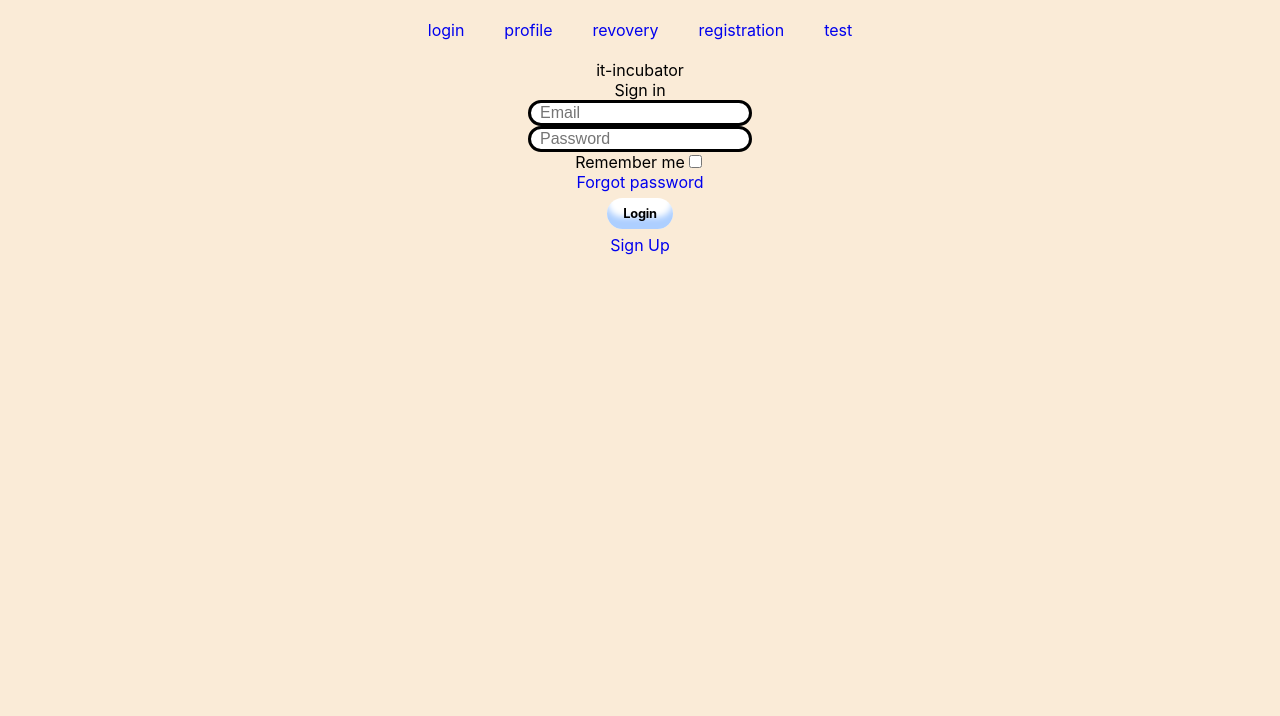
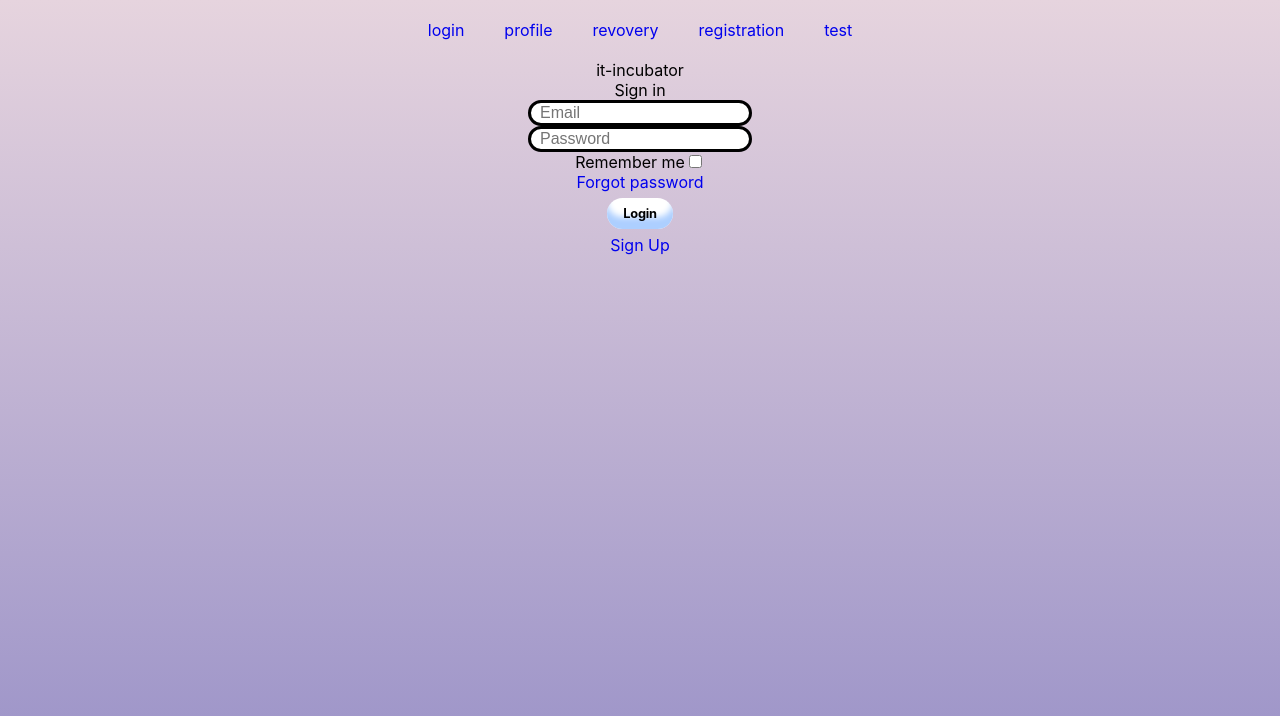
Before and after one commit to AleksMaifet/Cards, a React (Create React App) app: page /#/login in a window 1280 px wide. Shown: the top 716 px of the page. Built offline with nearby package versions, Linux system fonts and the light colour scheme; no server answers.

Commit message:
add checkMail Page + css

```diff
--- a/src/App.css
+++ b/src/App.css
@@ -3,7 +3,7 @@
 }
 body {
   min-height: 100vh;
-  background-color: antiquewhite;
+  background: linear-gradient(180deg, #E6D4DE 0%, #9890C7 100%);
 }
 
 a {
--- a/src/App.tsx
+++ b/src/App.tsx
@@ -3,10 +3,9 @@ import './App.css';
 import {Header} from "./components/Header/Header";
 import {RoutesBlock} from "./components/RoutesBlock/RoutesBlock";
 import {Load} from "./components/Pages/LoadPage/Load";
-import {useSelector} from "react-redux";
+import {useDispatch, useSelector} from "react-redux";
 import {AppStoreType} from "./components/store/store";
 import {apiLogin} from "./components/ApiRequests/apiLogin";
-import {useDispatch} from "react-redux";
 import {setUserData} from './components/Reducers/login-reducer';
 
 export const App = () => {
--- /dev/null
+++ b/src/components/Pages/CheckMailPage/CheckMail.module.css
@@ -0,0 +1,47 @@
+.checkMailBlock {
+    width: 413px;
+    height: 468px;
+    left: 434px;
+    top: 126px;
+    background: #F9F9FE;
+    border-radius: 8px;
+}
+.checkMailImageBlock {
+    margin-top: 96px;
+}
+.checkMailContainer {
+    display: flex;
+    justify-content: center;
+    min-height: 100vh;
+    align-items: center;
+}
+.checkMailTextBlock {
+    display: flex;
+    justify-content: center;
+    margin-top: 21px;
+}
+.checkMailTitle {
+    width: 139px;
+    height: 33px;
+    left: 571px;
+    top: 354px;
+    font-style: normal;
+    font-weight: 600;
+    font-size: 22px;
+    line-height: 33px;
+    text-align: right;
+    color: #2D2E46;
+}
+.checkMailText {
+    width: 328px;
+    height: 48px;
+    left: 476px;
+    top: 408px;
+    font-style: normal;
+    font-weight: normal;
+    font-size: 16px;
+    line-height: 24px;
+    text-align: center;
+    color: #2D2E46;
+    opacity: 0.7;
+}
--- /dev/null
+++ b/src/components/Pages/CheckMailPage/CheckMail.tsx
@@ -0,0 +1,24 @@
+import React from "react";
+import s from './CheckMail.module.css'
+import checkMailImage from '../../../images/Group 281.svg'
+
+
+export const CheckMail = () => {
+	return (
+		<div className={s.checkMailContainer}>
+			<div className={s.checkMailBlock}>
+				<div className={s.checkMailImageBlock}>
+					<img src={checkMailImage}/>
+				</div>
+				<div className={s.checkMailTextBlock}>
+					<h3 className={s.checkMailTitle}>
+						Check Email
+					</h3>
+				</div>
+				<div className={s.checkMailTextBlock}>
+					<p className={s.checkMailText} >We’ve sent an Email with instructions to example@mail.com</p>
+				</div>
+			</div>
+		</div>
+	)
+}
--- a/src/components/RoutesBlock/PrivetRoutes/ForgotPrivetRoute.tsx
+++ b/src/components/RoutesBlock/PrivetRoutes/ForgotPrivetRoute.tsx
@@ -11,7 +11,7 @@ export const ForgotPrivetRoute = ({children, ...rest}: PrivateRouterType) => {
 	const isRecovery = useSelector<AppStoreType, boolean>(state => state.forgot.isRecovery)
 
 	if (isRecovery) {
-		return <Navigate to='/test'/>
+		return <Navigate to='/check-mail'/>
 	}
 	return children
 }
--- a/src/components/RoutesBlock/RoutesBlock.tsx
+++ b/src/components/RoutesBlock/RoutesBlock.tsx
@@ -9,6 +9,7 @@ import {RegistrationContainer} from "../Pages/RegistPage/RegistContainer";
 import {Test} from "../Pages/TestPage/Test";
 import {ForgotPrivetRoute} from "./PrivetRoutes/ForgotPrivetRoute";
 import {NewPasswordPrivetRoute} from "./PrivetRoutes/NewPasswordPrivetRoute";
+import {CheckMail} from "../Pages/CheckMailPage/CheckMail";
 
 
 export const PATH = {
@@ -18,6 +19,7 @@ export const PATH = {
   RECOVERYPAGE: '/recovery',
   REGISTRATIONPAGE: '/regist',
   TESTPAGE: '/test',
+  CHECKMAIL:'/check-mail'
 }
 
 export const RoutesBlock = () => {
@@ -33,6 +35,7 @@ export const RoutesBlock = () => {
         <Route path={PATH.LOGINPAGE} element={<LoginContainer/>}/>
         <Route path={PATH.PROFILEPAGE} element={<Profile/>}/>
         <Route path={PATH.REGISTRATIONPAGE} element={<RegistrationContainer/>}/>
+        <Route path={PATH.CHECKMAIL} element={<CheckMail/>}/>
         <Route path={PATH.RECOVERYPAGE} element={
           <ForgotPrivetRoute>
             <Recovery/>
--- a/src/index.css
+++ b/src/index.css
@@ -1,5 +1,30 @@
+*,
+*::before,
+*::after {
+  box-sizing: border-box;
+}
+html, body, div, span, object, iframe,
+h1, h2, h3, h4, h5, h6, p, blockquote, pre,
+abbr, address, cite, code,
+del, dfn, em, img, ins, kbd, q, samp,
+small, strong, sub, sup, var,
+b, i,
+dl, dt, dd, ol, ul, li,
+fieldset, form, label, legend,
+table, caption, tbody, tfoot, thead, tr, th, td,
+article, aside, canvas, details, figcaption, figure,
+footer, header, hgroup, menu, nav, section, summary,
+time, mark, audio, video {
+  margin: 0;
+  padding: 0;
+  vertical-align: baseline;
+  border: 0;
+  outline: 0;
+  background: transparent;
+  font-size: 100%;
+}
 body {
-  margin: 0;
+  margin: 0 auto;
   font-family: -apple-system, BlinkMacSystemFont, 'Segoe UI', 'Roboto', 'Oxygen',
     'Ubuntu', 'Cantarell', 'Fira Sans', 'Droid Sans', 'Helvetica Neue',
     sans-serif;
```
Lines whose indentation alone changed are shown as unchanged.
